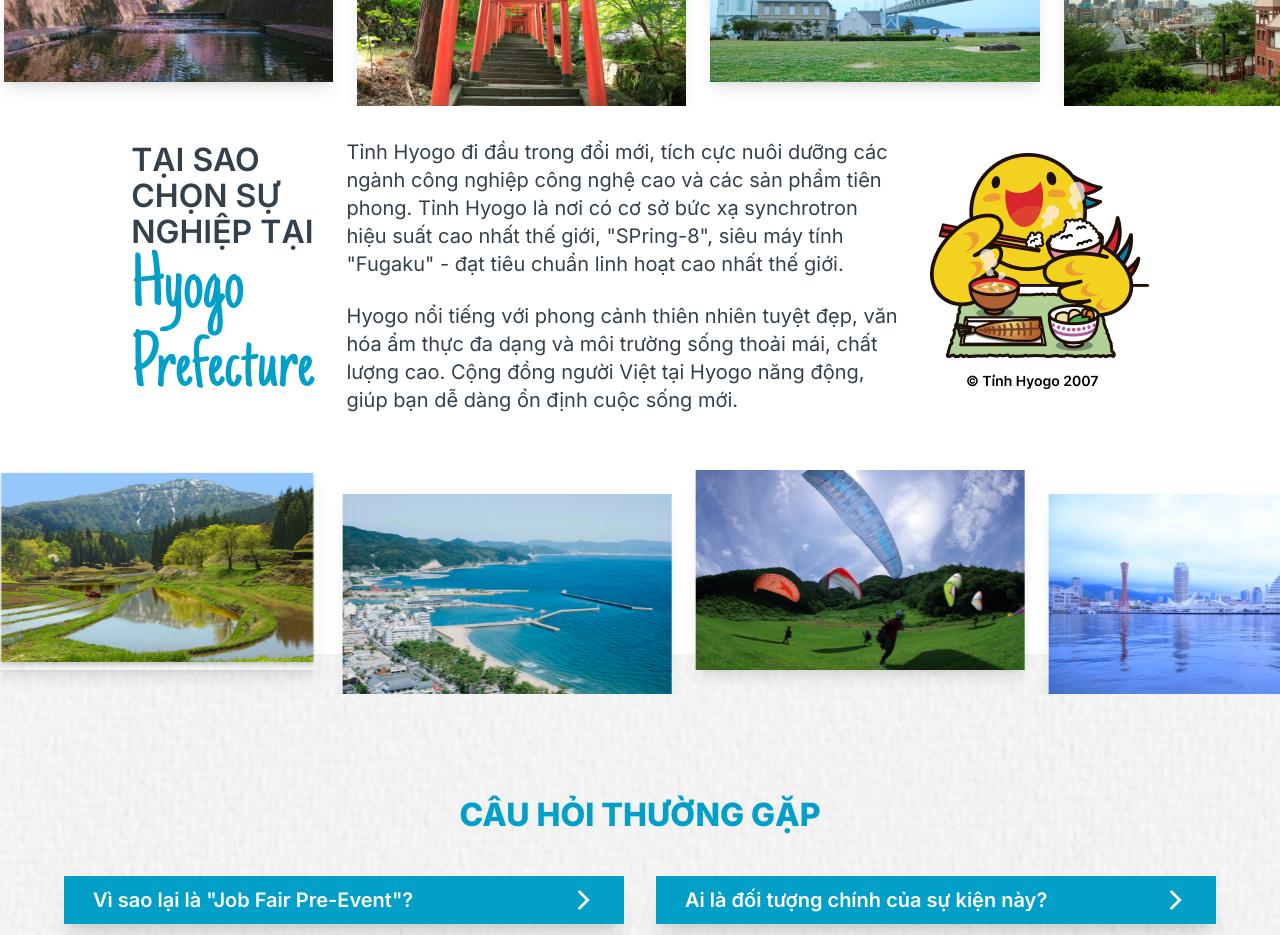
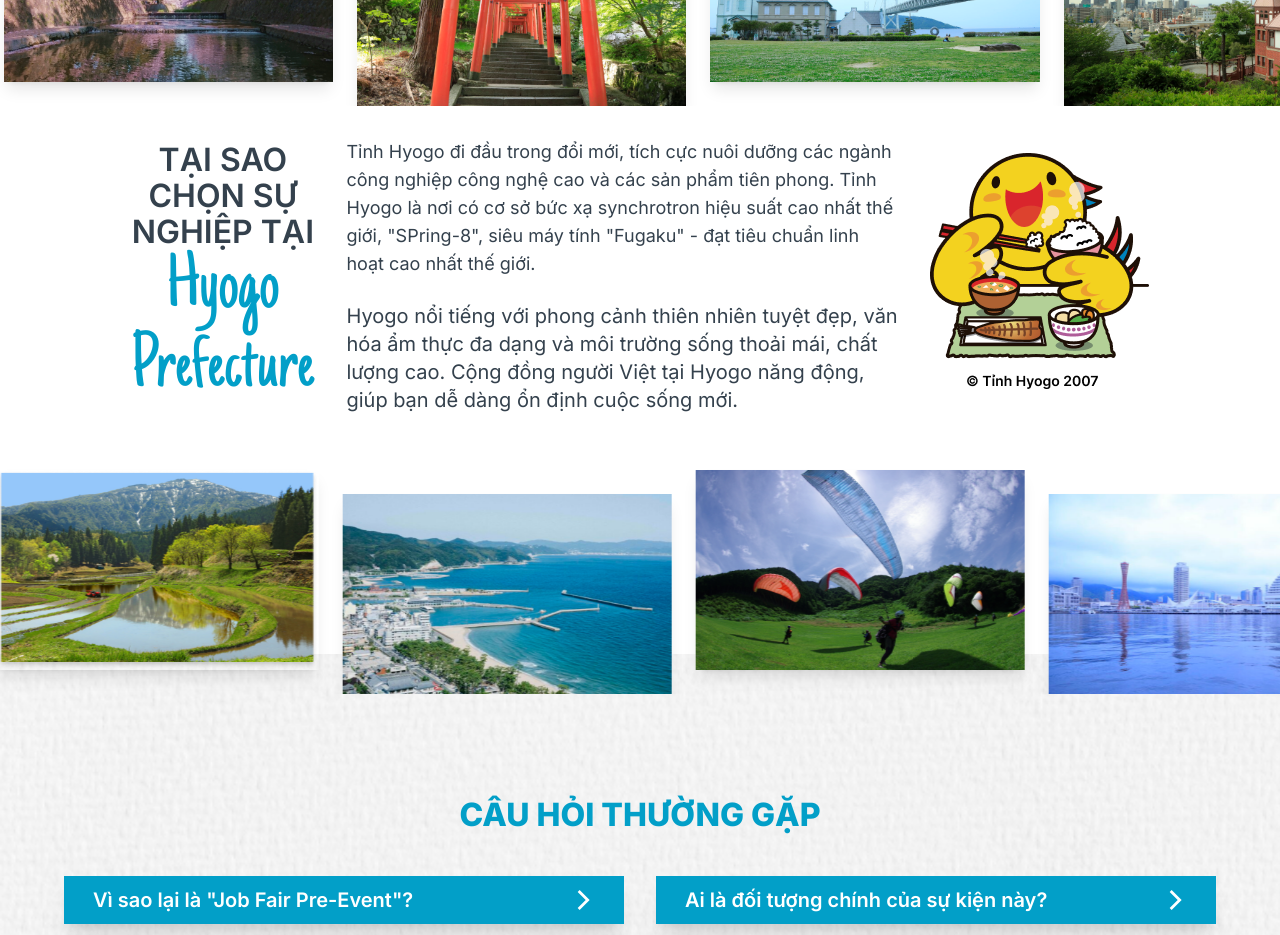
Before and after one commit to qt-anhhuy/Hyogo-Landing-Page, a Next.js app: page / in a window 1280 px wide. Shown: the part 9820-10755 px from the top of the page. Built offline with nearby package versions, Linux system fonts and the light colour scheme.

Commit message:
Fix font size of sec Slider

```diff
--- a/src/components/SecSlider/SecSlider.tsx
+++ b/src/components/SecSlider/SecSlider.tsx
@@ -96,15 +96,15 @@ const SecSlider = () => {
 
       <div className="flex flex-col md:flex-row justify-between items-center px-4 md:px-8 lg:px-[8.2rem] gap-6 md:gap-8">
         <div className="text-center md:text-left">
-          <p className="text-black-text text-2xl md:text-3xl lg:text-[32px] font-semibold">
+          <p className="text-black-text md:text-3xl lg:text-[32px] text-[28px] font-semibold text-center">
             TẠI SAO CHỌN SỰ NGHIỆP TẠI
           </p>
-          <p className="text-blue-secondary text-5xl md:text-6xl lg:text-[80px] font-normal font-just">
+          <p className="text-blue-secondary md:text-6xl lg:text-[80px] text-[54px] font-normal font-just text-center">
             Hyogo Prefecture
           </p>
         </div>
         <div className="max-w-full md:max-w-[42.875rem] px-4 md:px-0">
-          <p className="text-center md:text-left text-black-text text-base md:text-lg lg:text-xl font-normal">
+          <p className="text-center md:text-left text-black-text text-base md:text-lg md:text-[20px] text-[16px] font-normal">
             Tỉnh Hyogo đi đầu trong đổi mới, tích cực nuôi dưỡng các ngành công
             nghiệp công nghệ cao và các sản phẩm tiên phong. Tỉnh Hyogo là nơi
             có cơ sở bức xạ synchrotron hiệu suất cao nhất thế giới, "SPring-8",
```
